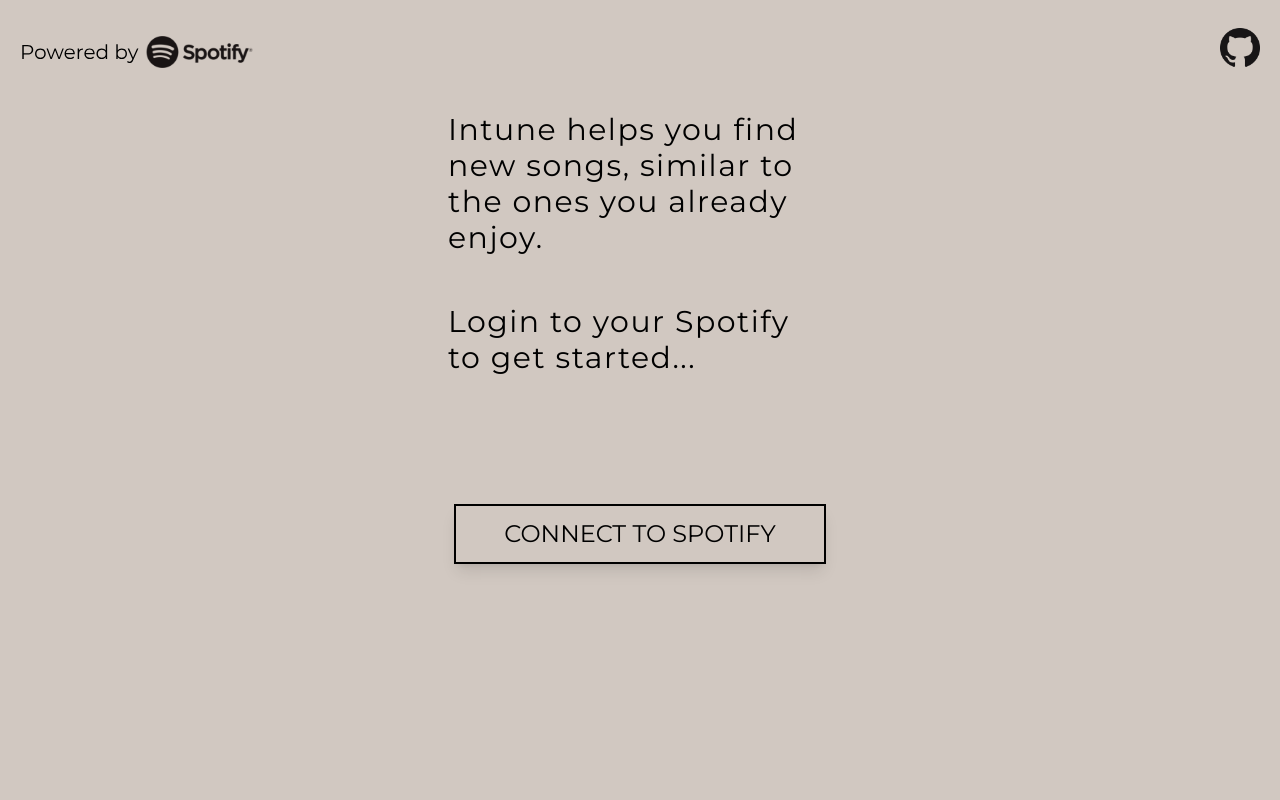
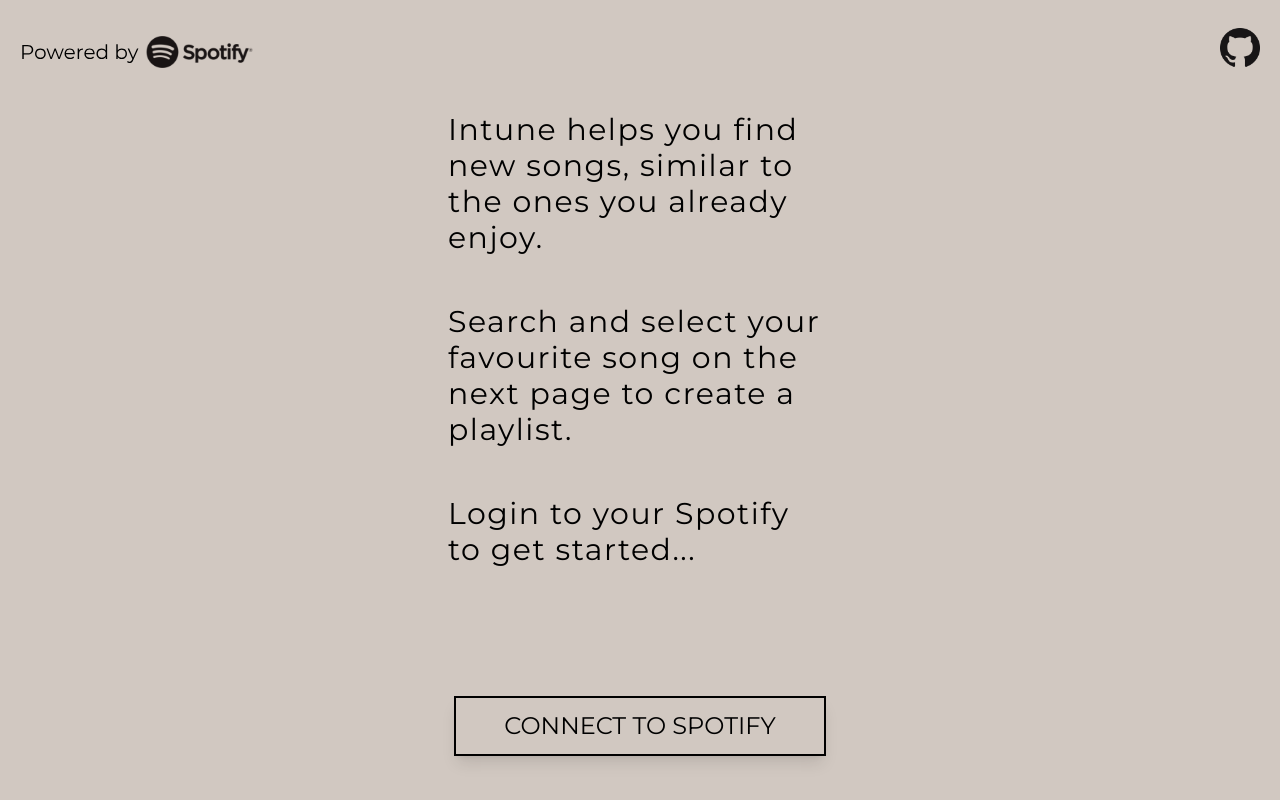
Before and after one commit to danielJones256/intune, a React (Vite) app: page / in a window 1280 px wide. Shown: the part 712-1512 px from the top of the page. Before the commit the page ends 1404 px from the top, so only its background shows below. Built offline with nearby package versions, Linux system fonts and the light colour scheme.

Commit message:
Update home page text

```diff
--- a/src/pages/Home.jsx
+++ b/src/pages/Home.jsx
@@ -49,6 +49,12 @@
         <br />
         <br />
         <p className="font-montserrat text-3xl w-96 tracking-wider">
+          Search and select your favourite song on the next page to create a
+          playlist.
+        </p>
+        <br />
+        <br />
+        <p className="font-montserrat text-3xl w-96 tracking-wider">
           Login to your Spotify to get started...
         </p>
       </div>
```
